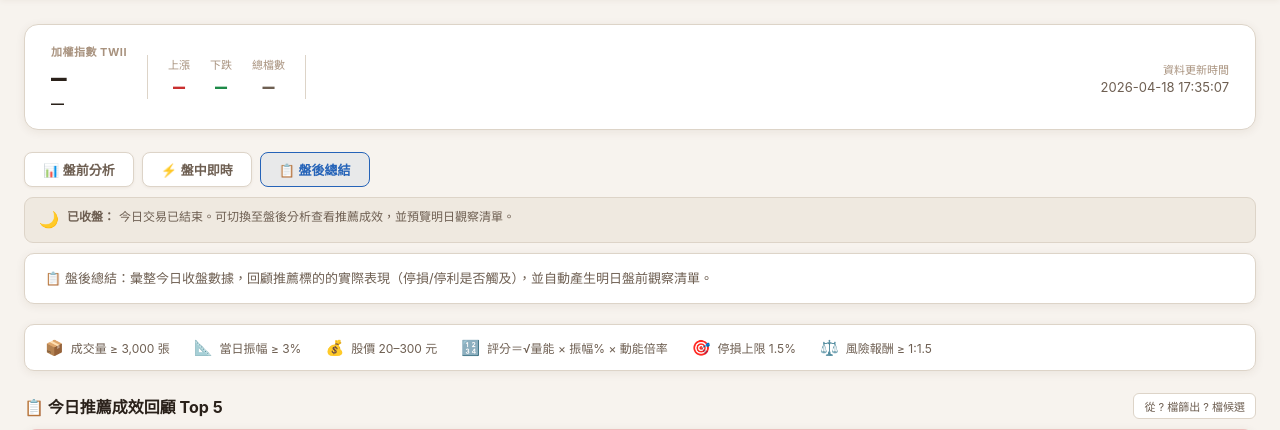
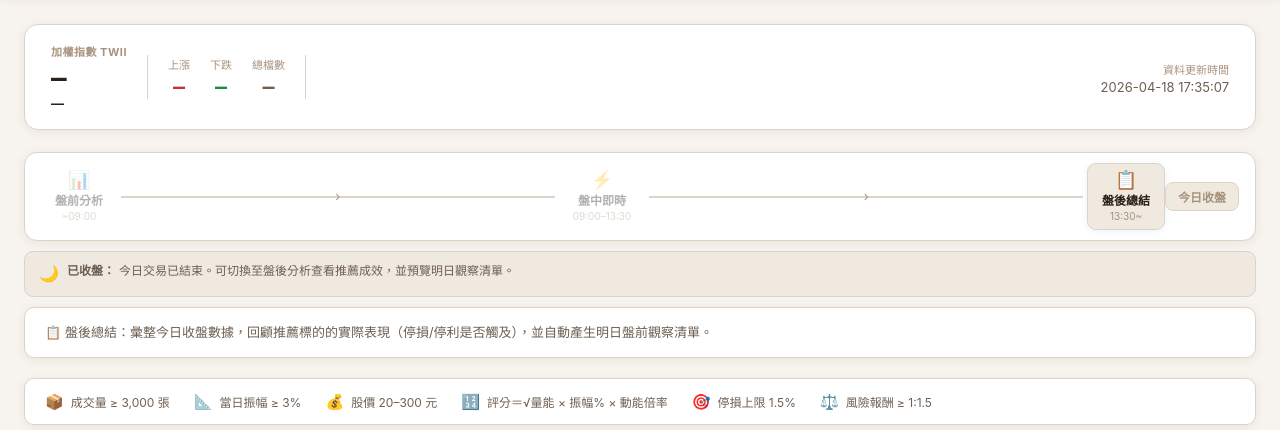
Before and after one commit to ldes82835/taiwan-stock-analyzer, a Flask app: page / in a window 1280 px wide. Shown: the part 61-491 px from the top of the page. Run offline with Flask 3, Linux system fonts and the light colour scheme; data that the repository does not hold is empty.

Commit message:
v2.2e: auto session track (remove tabs), live countdown to open/close, auto session switch

```diff
--- a/templates/index.html
+++ b/templates/index.html
@@ -52,10 +52,21 @@
     .mkt-otc h2{font-size:11px;color:var(--t2);letter-spacing:.5px;margin-bottom:4px}
     .mkt-otc .mkt-price{font-size:20px}
     .mkt-otc .mkt-change{font-size:12px}
-    .tabs{display:flex;gap:8px;margin-bottom:10px}
-    .tab{padding:7px 18px;border-radius:8px;font-size:13px;font-weight:600;border:1px solid var(--border);background:var(--bg2);color:var(--t1);cursor:pointer;transition:all .2s;box-shadow:0 1px 3px rgba(80,50,20,.06)}
-    .tab:hover{color:var(--t0);border-color:var(--t1);background:var(--bg3)}
-    .tab.active{color:var(--blue);border-color:var(--blue);background:rgba(37,99,184,.07);box-shadow:none}
+    /* ── 交易時段軌道 ── */
+    .session-track{display:flex;align-items:center;background:var(--bg2);border:1px solid var(--border);border-radius:13px;padding:10px 16px;margin-bottom:10px;box-shadow:var(--shadow);gap:0}
+    .sess-node{display:flex;flex-direction:column;align-items:center;gap:2px;padding:7px 14px;border-radius:9px;transition:all .3s;opacity:.35;flex-shrink:0;cursor:default}
+    .sess-node.active{opacity:1;background:rgba(37,99,184,.08);border:1px solid rgba(37,99,184,.22);box-shadow:0 1px 6px rgba(37,99,184,.1)}
+    .sess-node.active.intraday-active{background:rgba(201,48,48,.07);border-color:rgba(201,48,48,.25);box-shadow:0 1px 6px rgba(201,48,48,.1)}
+    .sess-node.active.post-active{background:var(--bg1);border-color:var(--border)}
+    .sess-icon{font-size:18px;line-height:1}
+    .sess-nm{font-size:12px;font-weight:700;color:var(--t0);white-space:nowrap}
+    .sess-t{font-size:10px;color:var(--t2);white-space:nowrap}
+    .sess-line{flex:1;height:2px;background:var(--border);min-width:12px;position:relative;margin:0 4px}
+    .sess-line::after{content:"›";position:absolute;top:-8px;left:50%;transform:translateX(-50%);font-size:13px;color:var(--t2)}
+    .sess-cd{margin-left:auto;padding:5px 12px;border-radius:8px;font-size:12px;font-weight:800;color:var(--blue);font-family:monospace;background:rgba(37,99,184,.07);border:1px solid rgba(37,99,184,.2);white-space:nowrap;flex-shrink:0}
+    .sess-cd.urgent{color:var(--red);background:rgba(201,48,48,.08);border-color:rgba(201,48,48,.3)}
+    .sess-cd.closed{color:var(--t2);background:var(--bg1);border-color:var(--border)}
+    @media(max-width:700px){.sess-t{display:none}.sess-node{padding:6px 10px}.sess-cd{font-size:11px;padding:4px 9px}}
     .sub-sess-bar{padding:9px 14px;border-radius:9px;font-size:12px;margin-bottom:10px;border:1px solid;display:flex;align-items:flex-start;gap:8px;line-height:1.6}
     .sub-sess-bar strong{white-space:nowrap;margin-right:4px}
     .sub-sess-bar.early{background:#fffbeb;border-color:#fde68a;color:#92400e}
@@ -289,10 +300,25 @@
     <div class="sep"></div>
     <div class="mkt-time"><small>資料更新時間</small><p id="dataTime">—</p></div>
   </div>
-  <div class="tabs">
-    <button class="tab" id="tab-pre"      onclick="setTab('pre')">📊 盤前分析</button>
-    <button class="tab" id="tab-intraday" onclick="setTab('intraday')">⚡ 盤中即時</button>
-    <button class="tab" id="tab-post"     onclick="setTab('post')">📋 盤後總結</button>
+  <div class="session-track">
+    <div class="sess-node" id="tab-pre">
+      <span class="sess-icon">📊</span>
+      <span class="sess-nm">盤前分析</span>
+      <span class="sess-t">~09:00</span>
+    </div>
+    <div class="sess-line"></div>
+    <div class="sess-node" id="tab-intraday">
+      <span class="sess-icon">⚡</span>
+      <span class="sess-nm">盤中即時</span>
+      <span class="sess-t">09:00–13:30</span>
+    </div>
+    <div class="sess-line"></div>
+    <div class="sess-node" id="tab-post">
+      <span class="sess-icon">📋</span>
+      <span class="sess-nm">盤後總結</span>
+      <span class="sess-t">13:30~</span>
+    </div>
+    <div class="sess-cd" id="sessCountdown">—</div>
   </div>
   <div class="sub-sess-bar pre_open" id="subSessBar" style="display:none"></div>
   <div class="desc" id="descEl">載入中…</div>
@@ -350,7 +376,8 @@ const SECTOR_COLORS = {
   "生技":"#16a34a","石化":"#b45309","食品":"#be185d","紡織":"#9333ea",
   "建設":"#ca8a04","玻璃":"#0891b2","橡膠":"#7c2d12","電子其他":"#9ca3af",
 };
-let currentTab = "intraday", userSetTab = false, refreshTimer = null, currentData = null;
+let currentTab = "intraday", refreshTimer = null, currentData = null;
+let prevSessionType = null;
 let countdownTimer = null, nextRefreshAt = null;
 
 /* ── 台股交易日判斷 ── */
@@ -418,13 +445,6 @@ function fmtTick(p)  { const t=tickSize(p); return Number(p).toFixed(t<.1?2:t<1?
 function tickClock() { document.getElementById("clock").textContent = new Date().toLocaleTimeString("zh-TW",{hour12:false}); }
 tickClock(); setInterval(tickClock, 1000);
 
-function setTab(tab) {
-  userSetTab=true; currentTab=tab;
-  document.querySelectorAll(".tab").forEach(el=>el.classList.remove("active"));
-  document.getElementById("tab-"+tab).classList.add("active");
-  document.getElementById("descEl").textContent=TABS_DESC[tab];
-  loadData();
-}
 function updateStatusPill(type,label) { const p=document.getElementById("statusPill"); p.className="status-pill "+type; p.textContent=label; }
 function getLocalSession() {
   const t=new Date().getHours()*60+new Date().getMinutes();
@@ -433,7 +453,42 @@ function getLocalSession() {
   if(t<13*60+30)   return {type:"intraday",label:"盤中（09:00–13:30）"};
   return           {type:"post",label:"盤後（收盤）"};
 }
-function refreshStatusPill() { const s=getLocalSession(); updateStatusPill(s.type,s.label); }
+function refreshStatusPill() {
+  const s=getLocalSession();
+  updateStatusPill(s.type,s.label);
+  // 更新軌道節點 active 狀態
+  ["pre","intraday","post"].forEach(t=>{
+    const n=document.getElementById("tab-"+t);
+    if(!n) return;
+    n.classList.remove("active","intraday-active","post-active");
+    if(t===s.type){
+      n.classList.add("active");
+      if(t==="intraday") n.classList.add("intraday-active");
+      if(t==="post")     n.classList.add("post-active");
+    }
+  });
+  // 偵測時段切換 → 自動重新載入
+  if(prevSessionType && prevSessionType!==s.type){
+    currentTab=s.type;
+    document.getElementById("descEl").textContent=TABS_DESC[s.type];
+    loadData();
+  }
+  prevSessionType=s.type;
+}
+/* 時段倒數計時 */
+function updateSessCountdown() {
+  const el=document.getElementById("sessCountdown"); if(!el) return;
+  const now=new Date(), s=now.getHours()*3600+now.getMinutes()*60+now.getSeconds();
+  const pad=n=>String(n).padStart(2,"0");
+  const hms=r=>`${pad(Math.floor(r/3600))}:${pad(Math.floor(r%3600/60))}:${pad(r%60)}`;
+  const ms=r=>`${pad(Math.floor(r/60))}:${pad(r%60)}`;
+  const preAt=8*3600+30*60, openAt=9*3600, closeAt=13*3600+30*60;
+  el.classList.remove("urgent","closed");
+  if(s<preAt)        { el.textContent="距盤前 "+hms(preAt-s); }
+  else if(s<openAt)  { const r=openAt-s; el.textContent="距開盤 "+ms(r); if(r<600) el.classList.add("urgent"); }
+  else if(s<closeAt) { const r=closeAt-s; el.textContent="距收盤 "+hms(r); if(r<600) el.classList.add("urgent"); }
+  else               { el.textContent="今日收盤"; el.classList.add("closed"); }
+}
 function updateSubSessBanner(ss) {
   const bar=document.getElementById("subSessBar");
   if(!ss){bar.style.display="none";return;}
@@ -691,7 +746,6 @@ async function loadData() {
     currentData=data;
     refreshStatusPill();
     if(data.sub_session) updateSubSessBanner(data.sub_session);
-    if(!userSetTab){const lt=getLocalSession().type;currentTab=lt;document.querySelectorAll(".tab").forEach(el=>el.classList.remove("active"));document.getElementById("tab-"+lt).classList.add("active");}
     document.getElementById("descEl").textContent=TABS_DESC[currentTab]??TABS_DESC.post;
     document.getElementById("dataTime").textContent=data.timestamp??"—";
     if(data.market_index){
@@ -741,12 +795,14 @@ function scheduleRefresh() {
   refreshTimer=setInterval(()=>{loadData();scheduleRefresh();},interval);
 }
 (function init(){
-  const initTab=getLocalSession().type;
-  currentTab=initTab;
-  document.getElementById("tab-"+initTab).classList.add("active");
-  document.getElementById("descEl").textContent=TABS_DESC[initTab];
-  refreshStatusPill();
-  setInterval(refreshStatusPill, 60000);
+  const initSess=getLocalSession();
+  currentTab=initSess.type;
+  prevSessionType=initSess.type;
+  document.getElementById("descEl").textContent=TABS_DESC[initSess.type];
+  refreshStatusPill();          // 初始化軌道 + 狀態 pill
+  setInterval(refreshStatusPill, 60000); // 每分鐘檢查時段切換
+  updateSessCountdown();        // 立即顯示倒數
+  setInterval(updateSessCountdown, 1000);// 每秒更新
   renderLog(); loadData(); scheduleRefresh();
 })();
 </script>
```
